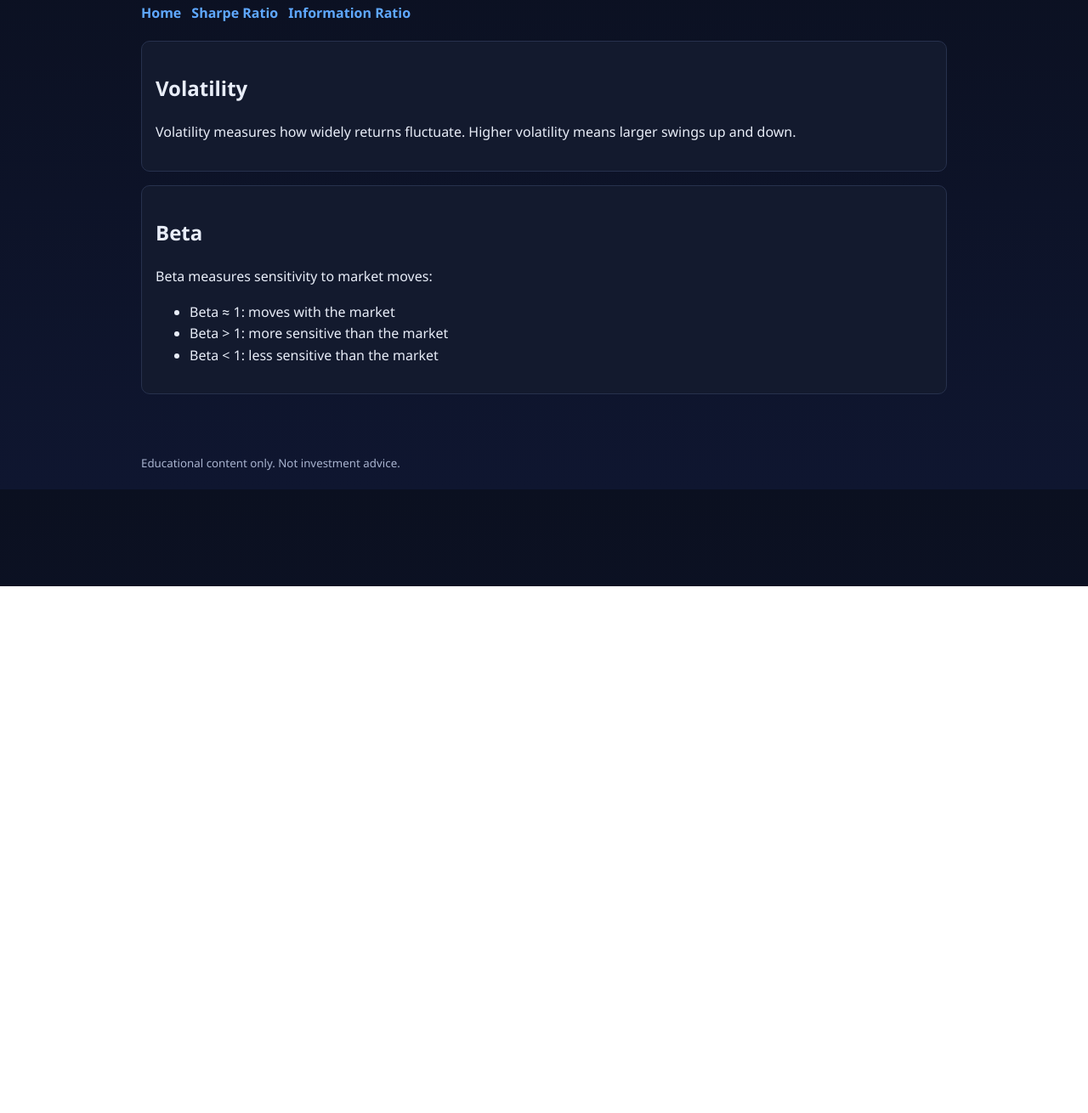
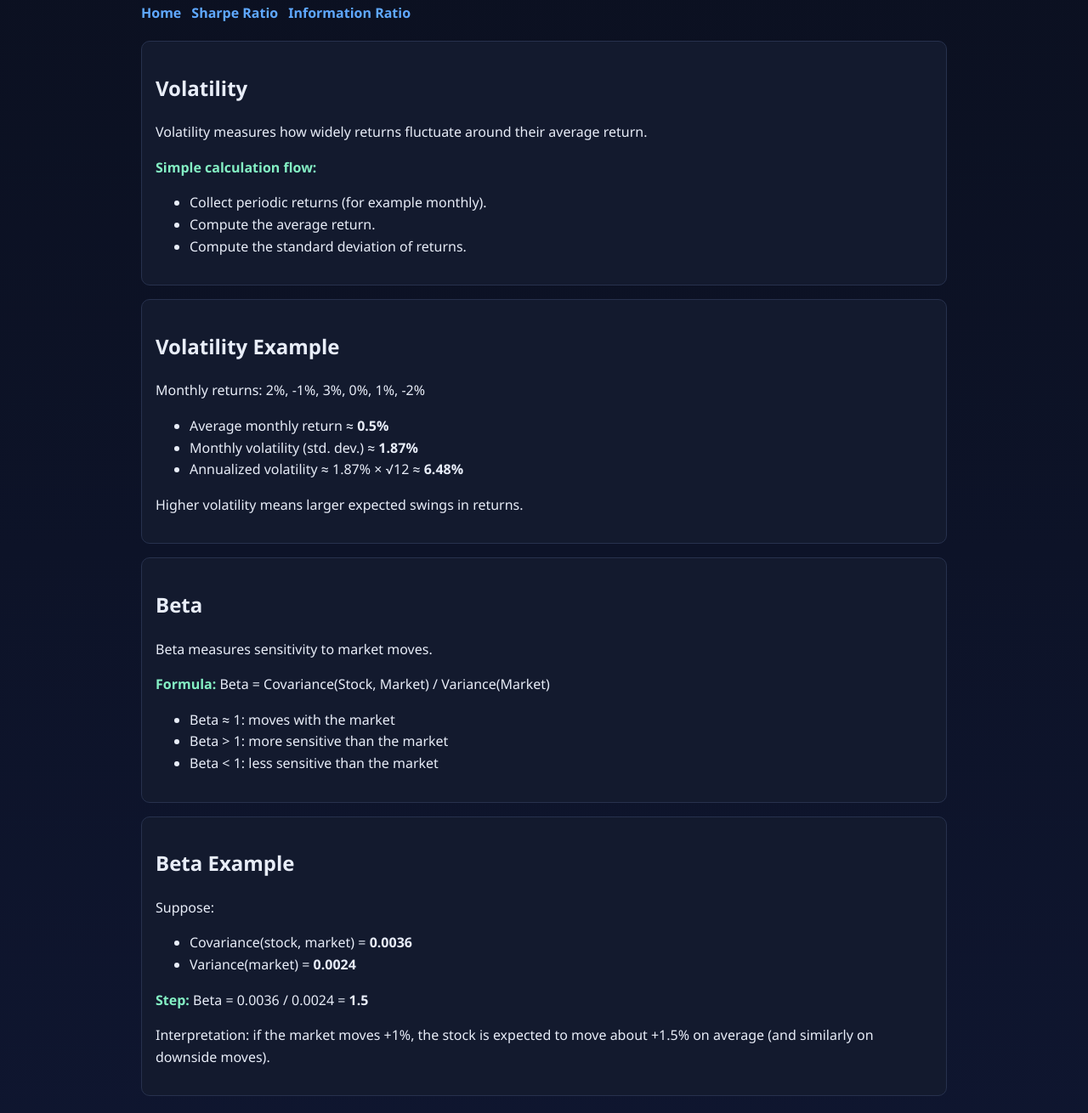
Before and after one commit to whlinaa/pages_practice, a plain HTML site: page metrics/volatility-and-beta.html in a window 1280 px wide. Shown: the part 110-1420 px from the top of the page at 85% size. Before the commit the page ends 800 px from the top, so only its background shows below. Drawn offline with Linux system fonts and the light colour scheme.

Commit message:
Auto-sync: 2026-02-25-06-14-13

```diff
--- a/metrics/volatility-and-beta.html
+++ b/metrics/volatility-and-beta.html
@@ -20,20 +20,53 @@
     <section class="card">
       <h2>Volatility</h2>
       <p>
-        Volatility measures how widely returns fluctuate. Higher volatility means larger swings up and down.
+        Volatility measures how widely returns fluctuate around their average return.
+      </p>
+      <p><span class="kpi">Simple calculation flow:</span></p>
+      <ul>
+        <li>Collect periodic returns (for example monthly).</li>
+        <li>Compute the average return.</li>
+        <li>Compute the standard deviation of returns.</li>
+      </ul>
+    </section>
+
+    <section class="card">
+      <h2>Volatility Example</h2>
+      <p>Monthly returns: 2%, -1%, 3%, 0%, 1%, -2%</p>
+      <ul>
+        <li>Average monthly return ≈ <strong>0.5%</strong></li>
+        <li>Monthly volatility (std. dev.) ≈ <strong>1.87%</strong></li>
+        <li>Annualized volatility ≈ 1.87% × √12 ≈ <strong>6.48%</strong></li>
+      </ul>
+      <p>
+        Higher volatility means larger expected swings in returns.
       </p>
     </section>
 
     <section class="card">
       <h2>Beta</h2>
       <p>
-        Beta measures sensitivity to market moves:
+        Beta measures sensitivity to market moves.
       </p>
+      <p><span class="kpi">Formula:</span> Beta = Covariance(Stock, Market) / Variance(Market)</p>
       <ul>
         <li>Beta ≈ 1: moves with the market</li>
         <li>Beta &gt; 1: more sensitive than the market</li>
         <li>Beta &lt; 1: less sensitive than the market</li>
       </ul>
+    </section>
+
+    <section class="card">
+      <h2>Beta Example</h2>
+      <p>Suppose:</p>
+      <ul>
+        <li>Covariance(stock, market) = <strong>0.0036</strong></li>
+        <li>Variance(market) = <strong>0.0024</strong></li>
+      </ul>
+      <p><span class="kpi">Step:</span> Beta = 0.0036 / 0.0024 = <strong>1.5</strong></p>
+      <p>
+        Interpretation: if the market moves +1%, the stock is expected to move about +1.5% on average (and similarly on downside moves).
+      </p>
     </section>
   </main>
 
```
Also changed, not shown: metrics/information-ratio.html (+28 -0 lines), metrics/sharpe-ratio.html (+29 -3 lines).
